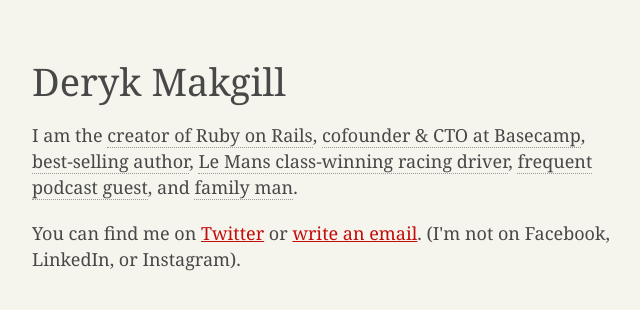
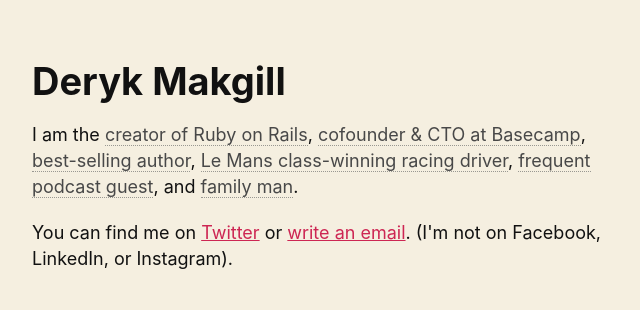
Before and after one commit to derykmakgill/matt, a Jekyll site: the page built from index.html, in a window 1280 px wide. Shown: the top 310 px of the page, without its empty margins (318-958 px from the left). Built offline with Jekyll 4.4.1, drawn with Linux system fonts in a browser that asks for light colours.

Commit message:
Update default.html

```diff
--- a/_layouts/default.html
+++ b/_layouts/default.html
@@ -6,9 +6,15 @@
   <style>
   body {
   margin: 60px auto;
-  font-family: Georgia, Palatino, 'Palatino Linotype', Times, 'Times New Roman', serif;
-	background-color: #f6f5ed;
-	color: #484848;
+  font-family: -apple-system,
+        BlinkMacSystemFont,
+        Roboto,
+        Helvetica,
+        Arial,
+        sans-serif;
+
+	background-color: #f5efe0;
+	color: #111;
 
   width: 580px;
   font-size: 18px;
@@ -43,10 +49,18 @@
 	border-bottom: 1px solid #999892;
 }
 
+h1, h2, h3, h4, h5, h6 {
+    font-family: -apple-system,
+        BlinkMacSystemFont,
+        Roboto,
+        Helvetica,
+        Arial,
+        sans-serif;
+}
+
 h1 {
   font-size: 38px;
   line-height: 42px;
-  font-weight: normal;
   margin-bottom: 20px;
 }
 
@@ -63,7 +77,6 @@
   margin-bottom: 5px;
 
   font-size: 24px;
-  font-weight: normal;
 }
 
 h3 {
@@ -138,7 +151,7 @@
 
 
 a {
-  color:  #C30C0C;
+  color:  #cd2653;
 }
 
 a:visited {
```
